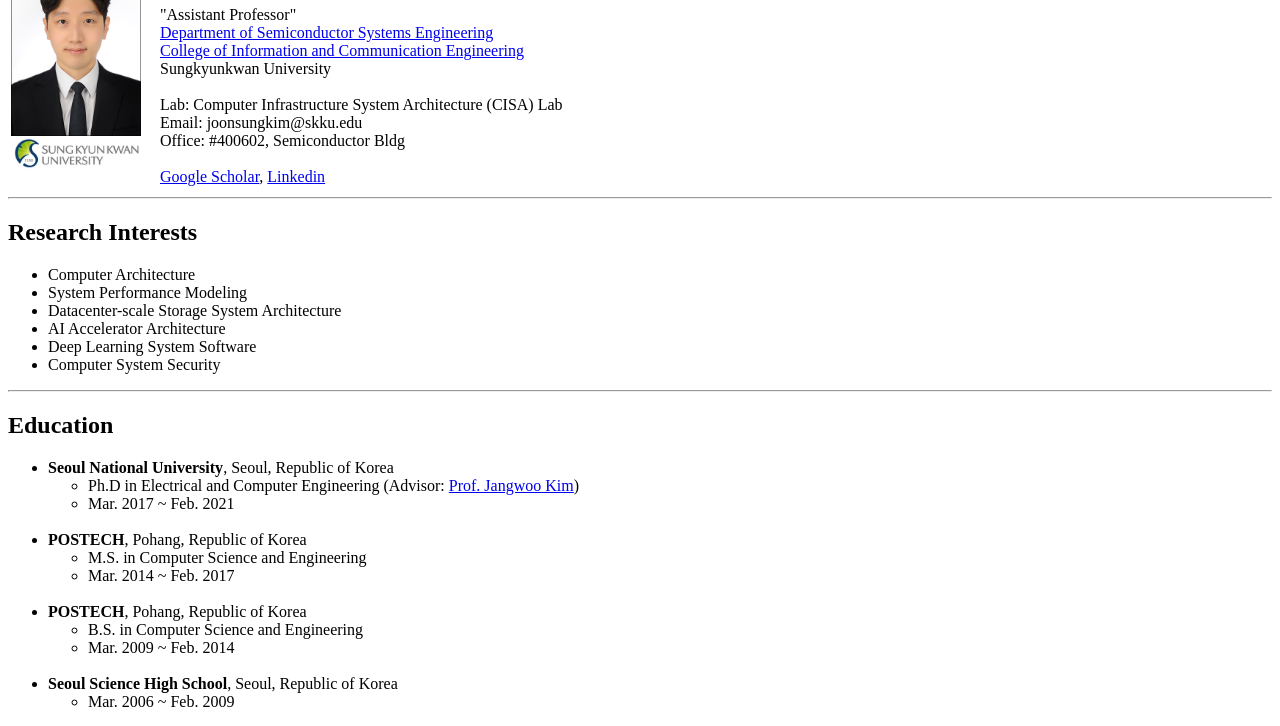
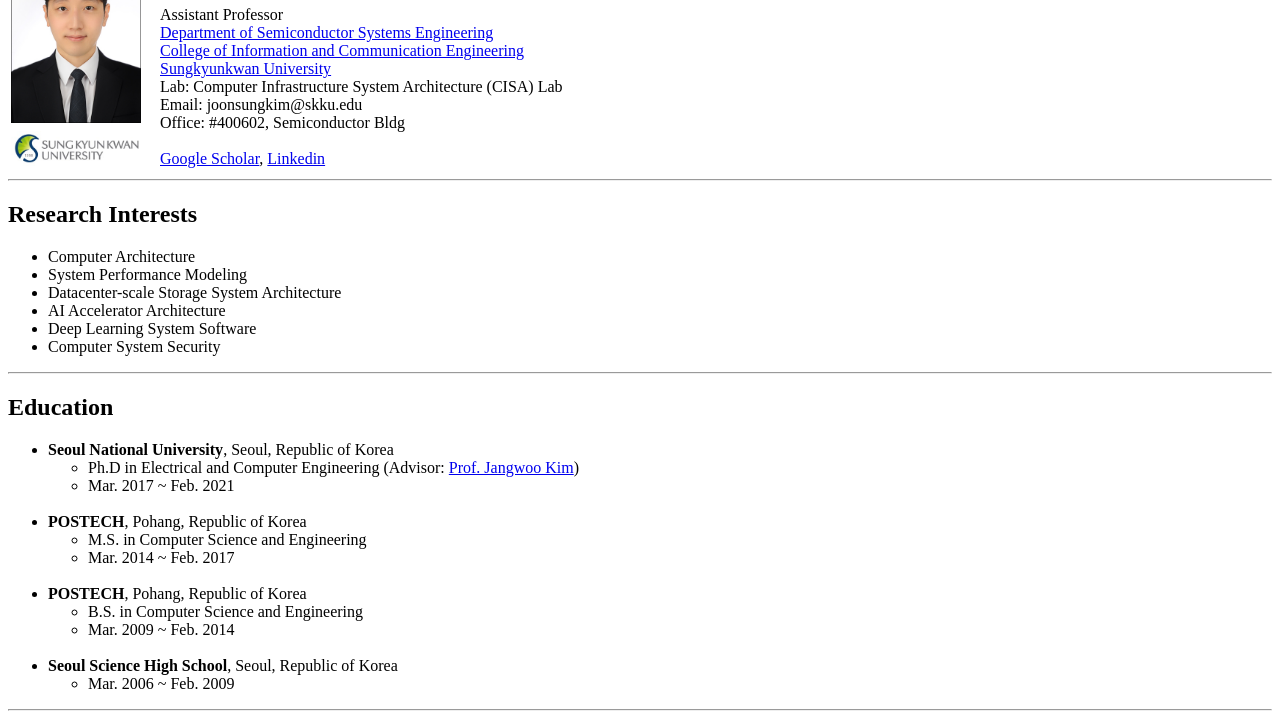
Before and after one commit to joonsung90/joonsung90.github.io, a plain HTML site: page index.html in a window 1280 px wide. Shown: the part 63-789 px from the top of the page. Drawn offline with Linux system fonts and the light colour scheme.

Commit message:
Update index.html

```diff
--- a/index.html
+++ b/index.html
@@ -10,14 +10,14 @@
 		<tr>
 			<td align="middle">
 				<img src="images/photo.jpg" width="130"><br>
-				<img src="images/skku.jpg" width="130">
+				<img src="images/skku.jpg" width="130" style="padding-top: 0.5em">
 			</td>
 			<td valign="top" style="padding-left: 1em;">
 				<h1>Joonsung Kim</h1>
-				"Assistant Professor"<br>
+				Assistant Professor<br>
 				<a href="https://semi.skku.edu">Department of Semiconductor Systems Engineering</a><br>
 				<a href="https://ice.skku.edu">College of Information and Communication Engineering</a><br>
-				<a herf="https://www.skku.edu">Sungkyunkwan University</a><br>
+				<a href="https://skku.edu">Sungkyunkwan University</a>
 				<br>
 				Lab: Computer Infrastructure System Architecture (CISA) Lab<br>
 				Email: joonsungkim@skku.edu<br>
@@ -85,6 +85,7 @@
         <li>Mar. 2024 ~ Current</li>
     </ul>
     </li>
+    <br>
     <li>
     <b>Google</b>, Sunnyvale, CA, USA
     <ul>
```
